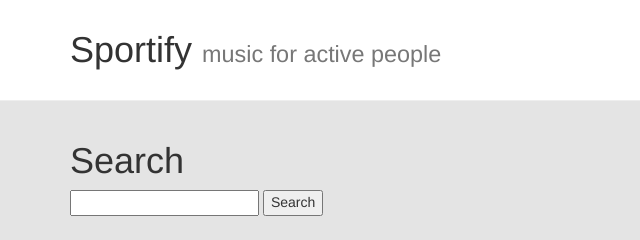
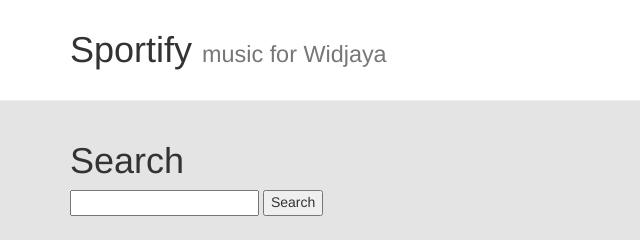
Before and after one commit to jjokom/music, a website: page index.html in a window 1280 px wide. Shown: the full height of the page, 0-640 px from the left. Drawn offline with Linux system fonts and the light colour scheme; a web font is replaced by a local one.

Commit message:
demo for wid

```diff
--- a/index.html
+++ b/index.html
@@ -10,7 +10,7 @@
   <body class="container-fullwidth">
     <div class="page-header">
       <div class="container">
-        <h1>Sportify <small>music for active people</small></h1>
+        <h1>Sportify <small>music for Widjaya</small></h1>
       </div>
     </div>
 
```
